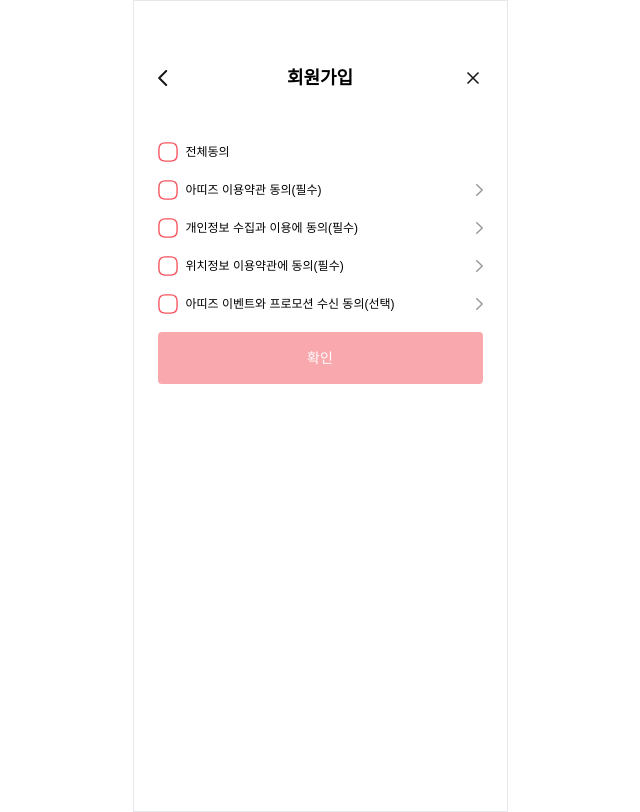
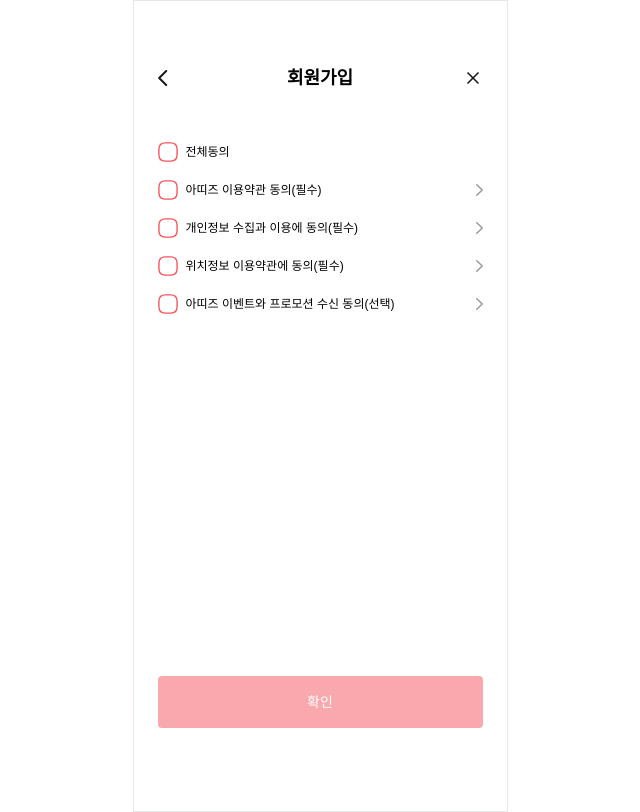
Before and after one commit to Att-ies/frontend, a Next.js app: page /auth/join01 in a window 1280 px wide. Shown: the whole page, without its empty margins (320-960 px from the left). Built offline with nearby package versions, Linux system fonts and the light colour scheme.

Commit message:
fix : checkbox className

```diff
--- a/src/pages/auth/join01.tsx
+++ b/src/pages/auth/join01.tsx
@@ -163,6 +163,7 @@ export default function Join01() {
               : true
           }
           text="확인"
+          className="absolute bottom-[83px] w-[325px]"
         />
       </form>
     </Layout>
```
